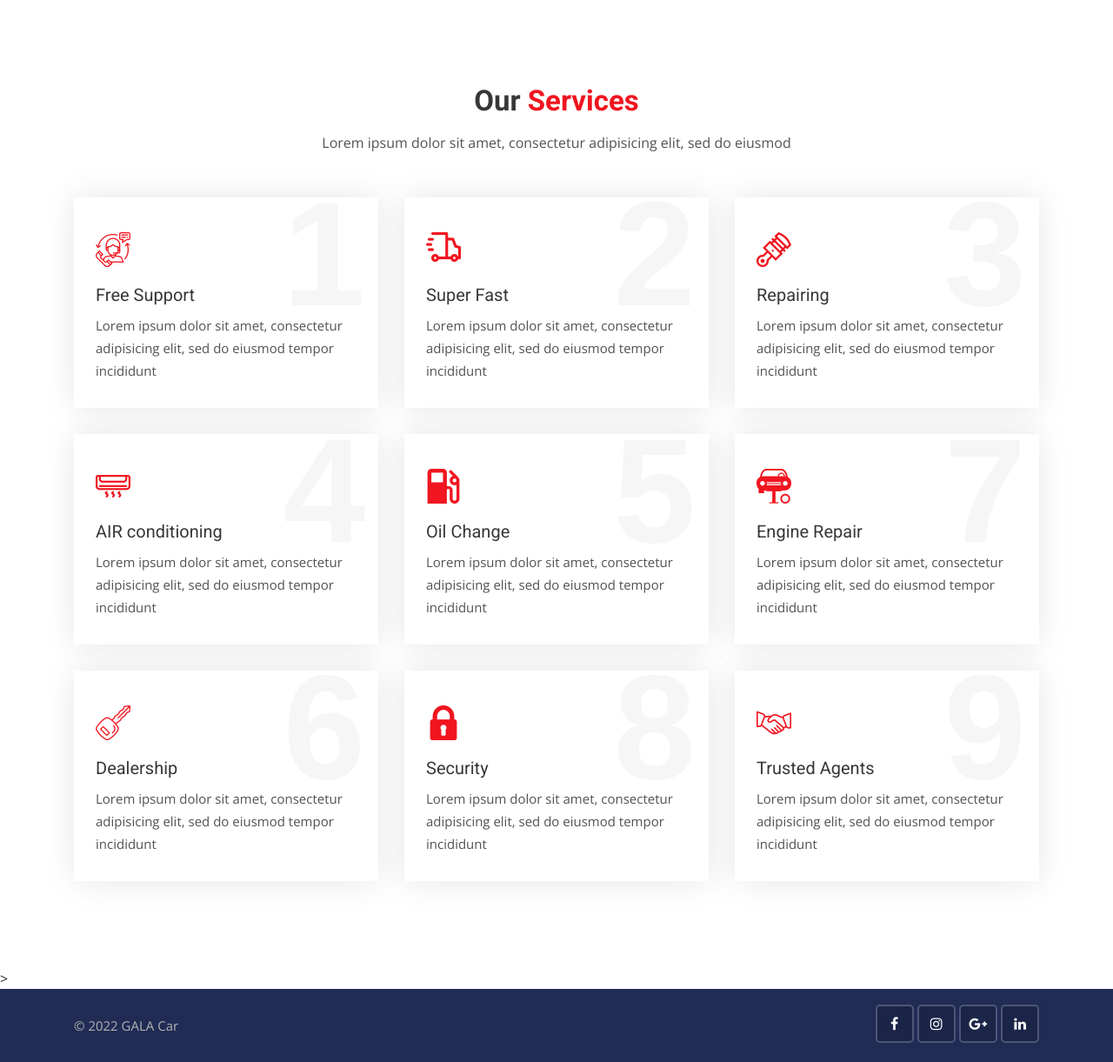
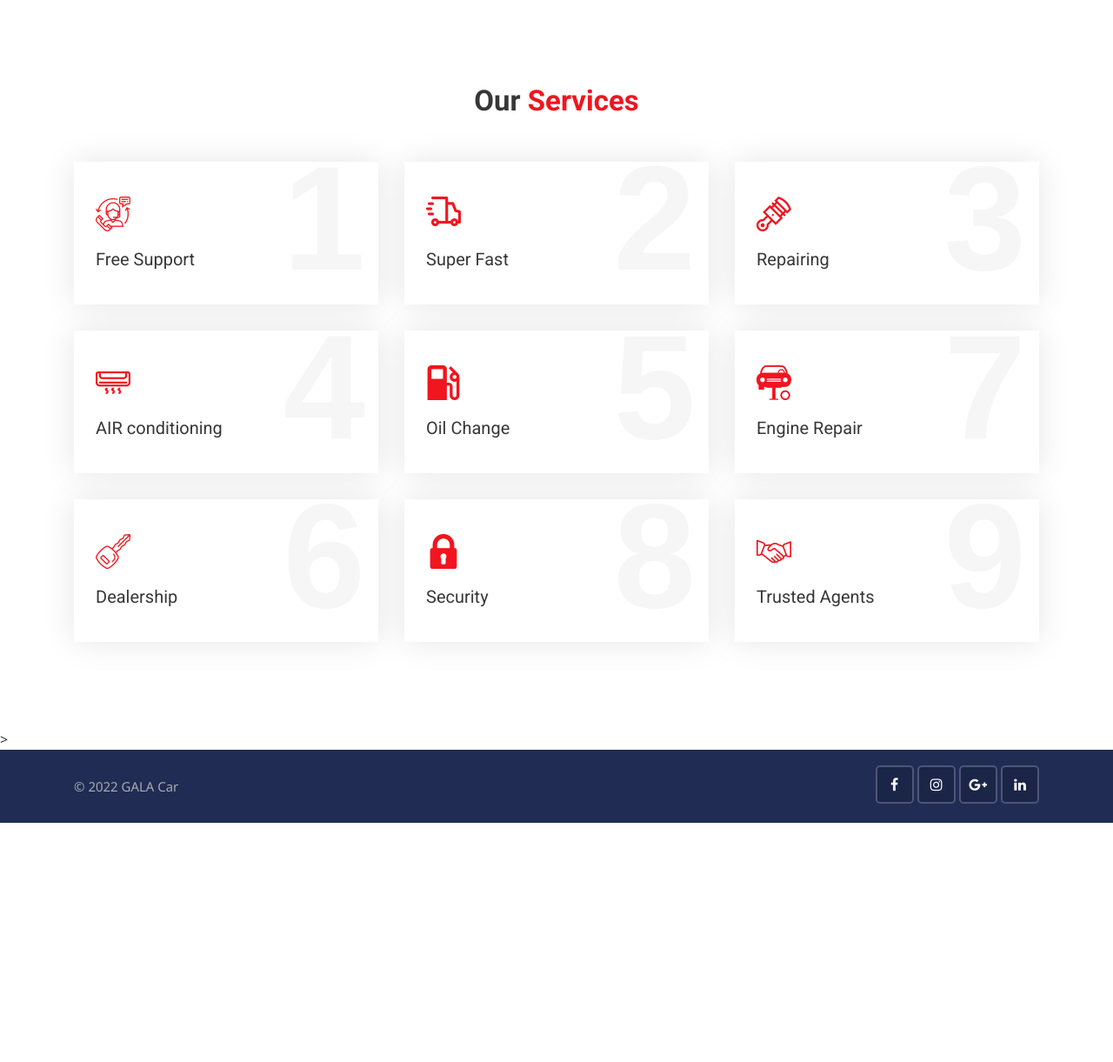
Before and after one commit to 24ARNAK/gala-cars-gitproject, a Django app: page /services in a window 1280 px wide. Shown: the part 364-1585 px from the top of the page at 87% size. After the commit the page ends 1310 px from the top, so only its background shows below. Run offline with Django 3.2, Linux system fonts and the light colour scheme; some libraries are stand-ins or nearby versions.

Commit message:
completed 2

```diff
--- a/galacars/settings.py
+++ b/galacars/settings.py
@@ -169,7 +169,7 @@ EMAIL_BACKEND ='django.core.mail.backends.smtp.EmailBackend'
 EMAIL_HOST = 'smtp.gmail.com'
 EMAIL_PORT = 587
 EMAIL_HOST_USER = 'galaCar.24.43@gmail.com'
-EMAIL_HOST_PASSWORD = 'azerty1234//'
+EMAIL_HOST_PASSWORD = '*******'
 EMAIL_USE_TLS = True
 #EMAIL_USE_SSL = fail_silently
 
--- a/templates/pages/home.html
+++ b/templates/pages/home.html
@@ -113,7 +113,6 @@
         <!-- Main title -->
         <div class="main-title">
             <h1>Featured <span>Cars</span></h1>
-            <p>Lorem ipsum dolor sit amet, consectetur adipiscing elit.</p>
         </div>
 
         <!-- Slick slider area start -->
@@ -206,7 +205,6 @@
         <!-- Main title -->
         <div class="main-title">
             <h1>Latest <span>Cars</span></h1>
-            <p>Lorem ipsum dolor sit amet, consectetur adipiscing elit.</p>
         </div>
         <div class="row">
           {% for car in all_cars%}
@@ -297,7 +295,6 @@
         <!-- Main title -->
         <div class="main-title">
             <h1>Executive <span>Team</span></h1>
-            <p>Lorem ipsum dolor sit amet, consectetur adipisicing elit, sed do eiusmod</p>
         </div>
         <!-- Slick slider area start -->
         <div class="slick-slider-area clearfix">
--- a/templates/pages/services.html
+++ b/templates/pages/services.html
@@ -24,7 +24,6 @@
         <!-- Main title -->
         <div class="main-title text-center">
             <h1>Our <span>Services</span></h1>
-            <p>Lorem ipsum dolor sit amet, consectetur adipisicing elit, sed do eiusmod</p>
         </div>
         <div class="row">
             <div class="col-lg-4 col-md-6 col-sm-6">
@@ -35,7 +34,6 @@
                     </div>
                     <div class="detail">
                         <h3>Free Support</h3>
-                        <p>Lorem ipsum dolor sit amet, consectetur adipisicing elit, sed do eiusmod tempor incididunt</p>
                     </div>
                 </div>
             </div>
@@ -47,7 +45,6 @@
                     </div>
                     <div class="detail">
                         <h3>Super Fast</h3>
-                        <p>Lorem ipsum dolor sit amet, consectetur adipisicing elit, sed do eiusmod tempor incididunt</p>
                     </div>
                 </div>
             </div>
@@ -59,7 +56,6 @@
                     </div>
                     <div class="detail">
                         <h3>Repairing</h3>
-                        <p>Lorem ipsum dolor sit amet, consectetur adipisicing elit, sed do eiusmod tempor incididunt</p>
                     </div>
                 </div>
             </div>
@@ -71,7 +67,6 @@
                     </div>
                     <div class="detail">
                         <h3>AIR conditioning</h3>
-                        <p>Lorem ipsum dolor sit amet, consectetur adipisicing elit, sed do eiusmod tempor incididunt</p>
                     </div>
                 </div>
             </div>
@@ -83,7 +78,6 @@
                     </div>
                     <div class="detail">
                         <h3>Oil Change</h3>
-                        <p>Lorem ipsum dolor sit amet, consectetur adipisicing elit, sed do eiusmod tempor incididunt</p>
                     </div>
                 </div>
             </div>
@@ -95,7 +89,6 @@
                     </div>
                     <div class="detail">
                         <h3>Engine Repair</h3>
-                        <p>Lorem ipsum dolor sit amet, consectetur adipisicing elit, sed do eiusmod tempor incididunt</p>
                     </div>
                 </div>
             </div>
@@ -107,7 +100,6 @@
                     </div>
                     <div class="detail">
                         <h3>Dealership</h3>
-                        <p>Lorem ipsum dolor sit amet, consectetur adipisicing elit, sed do eiusmod tempor incididunt</p>
                     </div>
                 </div>
             </div>
@@ -119,7 +111,6 @@
                     </div>
                     <div class="detail">
                         <h3>Security</h3>
-                        <p>Lorem ipsum dolor sit amet, consectetur adipisicing elit, sed do eiusmod tempor incididunt</p>
                     </div>
                 </div>
             </div>
@@ -131,7 +122,6 @@
                     </div>
                     <div class="detail">
                         <h3>Trusted Agents</h3>
-                        <p>Lorem ipsum dolor sit amet, consectetur adipisicing elit, sed do eiusmod tempor incididunt</p>
                     </div>
                 </div>
             </div>
```
Also changed, not shown: templates/cars/car_detail.html (+3 -5 lines).
